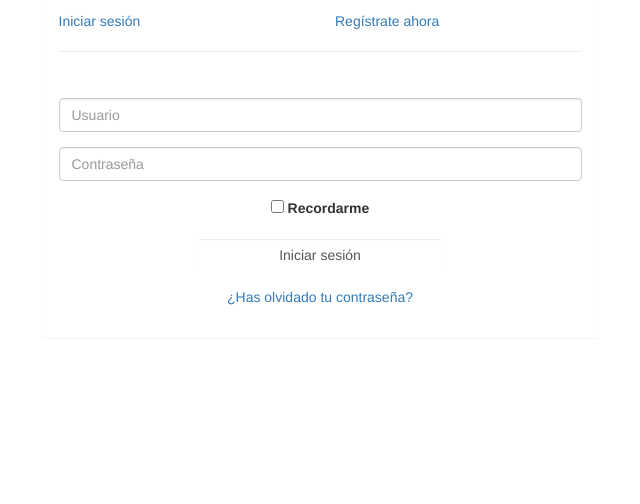
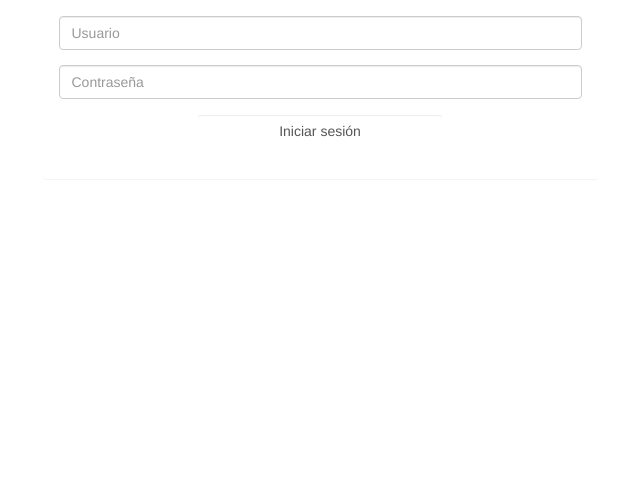
Before and after one commit to JuanLoreficcio/constructora, a PHP site: page /templates/inicioSesion.html in a window 1280 px wide. Shown: the top 504 px of the page, without its empty margins (140-780 px from the left). Run offline with PHP 8.4, Linux system fonts and the light colour scheme.

Commit message:
Todo completo, INICIO DE SESION incluido

```diff
--- a/nbproject/private/private.xml
+++ b/nbproject/private/private.xml
@@ -3,8 +3,9 @@
     <editor-bookmarks xmlns="http://www.netbeans.org/ns/editor-bookmarks/2" lastBookmarkId="0"/>
     <open-files xmlns="http://www.netbeans.org/ns/projectui-open-files/2">
         <group>
+            <file>file:/C:/xampp/htdocs/constructora2.0/controller/cobros.controller.php</file>
             <file>file:/C:/xampp/htdocs/constructora2.0/controller/persona.controller.php</file>
-            <file>file:/C:/xampp/htdocs/constructora2.0/templates/listadoPersonas.html</file>
+            <file>file:/C:/xampp/htdocs/constructora2.0/controller/usuario.controller.php</file>
         </group>
     </open-files>
 </project-private>
--- a/recursos/_html/index.html
+++ b/recursos/_html/index.html
@@ -95,7 +95,6 @@
 
 
       </div>
-    </div>
     <script src="https://code.getmdl.io/1.3.0/material.min.js"></script>
   </body>
 </html>
--- a/templates/inicioSesion.html
+++ b/templates/inicioSesion.html
@@ -1,84 +1,25 @@
 <link rel="stylesheet" href="https://maxcdn.bootstrapcdn.com/bootstrap/3.3.7/css/bootstrap.min.css">
 <script src="https://maxcdn.bootstrapcdn.com/bootstrap/3.3.7/js/bootstrap.min.js"></script>
-
-<!--<form>
-    <p>
-    <div style="text-align: center">
-
-        <b>Usuario: <input align="justify" type="text" name="Usuario"></b>
-        <br><br>
-        <b>Contrase&ntilde;a: <input type="password" name="contraseñaa"></b>
-        <input type="checkbox" id="mostrar_contrasena" title="clic para mostrar contraseña"/>
-        <br><br>
-        <input alling=center type="submit" value="Ingresar">
-    </div>
-
-}
-</form>--->
 
 <div class="container" style="margin: 0px -100px -250px -125px;">
     <div class="row">
         <div class="col-md-6 col-md-offset-3">
             <div class="panel panel-login">
-					<div class="panel-heading">
-						<div class="row">
-							<div class="col-xs-6">
-								<a href="#" class="active" id="login-form-link">Iniciar sesión</a>
-							</div>
-							<div class="col-xs-6">
-								<a href="#" id="register-form-link">Regístrate ahora</a>
-							</div>
-						</div>
-						<hr>
-					</div>
                 <div class="panel-body">
                     <div class="row">
                         <div class="col-lg-12">
-								<form id="login-form" action="http://phpoll.com/login/process" method="post" role="form" style="display: block;">
+                            <form id="login-form"  method="post" role="form" style="display: block;">
+                                <input type="hidden" name="action" value="Ingreso::iniciarSesion">
                                 <div class="form-group">
                                     <input type="text" name="username" id="username" tabindex="1" class="form-control" placeholder="Usuario" value="">
                                 </div>
                                 <div class="form-group">
                                     <input type="password" name="password" id="password" tabindex="2" class="form-control" placeholder="Contraseña">
                                 </div>
-									<div class="form-group text-center">
-										<input type="checkbox" tabindex="3" class="" name="remember" id="remember">
-										<label for="remember"> Recordarme</label>
-									</div>
                                 <div class="form-group">
                                     <div class="row">
                                         <div class="col-sm-6 col-sm-offset-3">
                                             <input type="submit" name="login-submit" id="login-submit" tabindex="4" class="form-control btn btn-login" value="Iniciar sesión">
-											</div>
-										</div>
-									</div>
-									<div class="form-group">
-										<div class="row">
-											<div class="col-lg-12">
-												<div class="text-center">
-													<a href="http://phpoll.com/recover" tabindex="5" class="forgot-password">¿Has olvidado tu contraseña?</a>
-												</div>
-											</div>
-										</div>
-									</div>
-								</form>
-								<form id="register-form" action="http://phpoll.com/register/process" method="post" role="form" style="display: none;">
-									<div class="form-group">
-										<input type="text" name="username" id="username" tabindex="1" class="form-control" placeholder="Usuario" value="">
-									</div>
-									<div class="form-group">
-										<input type="email" name="email" id="email" tabindex="1" class="form-control" placeholder="Correo electronico" value="">
-									</div>
-									<div class="form-group">
-										<input type="password" name="password" id="password" tabindex="2" class="form-control" placeholder="Contraseña">
-									</div>
-									<div class="form-group">
-										<input type="password" name="confirm-password" id="confirm-password" tabindex="2" class="form-control" placeholder="Confirmar contraseña">
-									</div>
-									<div class="form-group">
-										<div class="row">
-											<div class="col-sm-6 col-sm-offset-3">
-												<input type="submit" name="register-submit" id="register-submit" tabindex="4" class="form-control btn btn-register" value="Crear cuenta">
                                         </div>
                                     </div>
                                 </div>
```
Also changed, not shown: controller/cobros.controller.php (+16 -0 lines), controller/factura.controller.php (+113 -85 lines), controller/ingreso.controller.php (+20 -0 lines), controller/persona.controller.php (+60 -31 lines), controller/producto.controller.php (+43 -26 lines), index.php (+3 -5 lines), model/usuario.model.php (+11 -1 lines). Lines whose indentation alone changed are shown as unchanged.
